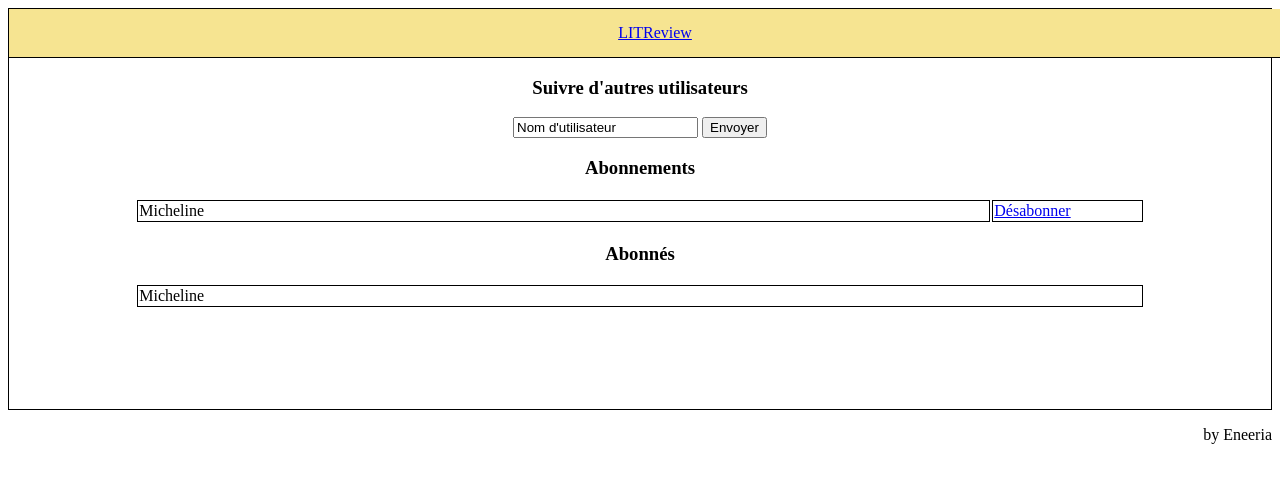
After one commit to mjeammet/DAPY-P9_LITReview, a Django app: page /subscriptions/ in a window 1280 px wide. The commit adds this page. Shown: the top 483 px of the page. Run offline with Django 3.2, Linux system fonts and the light colour scheme.

Commit message:
subscription page

```diff
--- a/LITReview/urls.py
+++ b/LITReview/urls.py
@@ -35,4 +35,6 @@ urlpatterns = [
         name='password_change_done'),
     path('home', reviews_webapp.views.home, name="home"),
     path('signup/', authentication.views.SignupPageView.as_view(), name='signup'),
+    # path('subscriptions/', reviews_webapp.views.SubscriptionPageView.as_view(), name='subscriptions'),
+    path('subscriptions/', reviews_webapp.views.subscr, name='subscriptions'),
 ]
--- a/authentication/templates/authentication/login.html
+++ b/authentication/templates/authentication/login.html
@@ -2,7 +2,7 @@
 
 {% extends 'base.html' %}
 {% block content %}
-<div class="container two-col-container">
+<div class="two-col-container">
     <div>
         <p>Inscrivez-vous maintenant</p>
         <button onclick="window.location.href={% url 'signup' %}">S'inscrire</button>
--- a/authentication/templates/authentication/signup.html
+++ b/authentication/templates/authentication/signup.html
@@ -2,7 +2,6 @@
 
 {% extends 'base.html' %}
 {% block content %}
-<div class="container">
 <h2>Inscrivez-vous</h2>
 {% if form.errors %}
     {{ form.errors }}
@@ -16,5 +15,4 @@
     <button onclick="window.location.href='/'">Retourner</button>
     <button type="submit">S'inscrire</button>
 </p>
-</div>
 {% endblock content %}
--- a/reviews_webapp/templates/reviews_webapp/home.html
+++ b/reviews_webapp/templates/reviews_webapp/home.html
@@ -1,6 +1,10 @@
 {% extends 'base.html' %}
 {% block content %}
-<div class="container">
+<div>
     Bonjour, {{ user }} !
+    <p>
+        <button>Demander une critique</button>
+        <button>Créer une critique</button>
+    </p>
 </div>
 {% endblock content %}
--- /dev/null
+++ b/reviews_webapp/templates/reviews_webapp/subscriptions.html
@@ -0,0 +1,30 @@
+{% extends 'base.html' %}
+{% block content %}
+<div style="width: 80%; margin:auto;">
+    <h3>Suivre d'autres utilisateurs</h3>
+    <p>
+        <input type="text"  value="Nom d'utilisateur"/>
+        <button type="submit">Envoyer</button>
+    </p>
+
+    <h3>Abonnements</h3>
+    <table style="width: 100%;">
+        {% for user in subscribed_to %}
+        <tr>
+            <td style="border: 1px solid black">{{ user }}</td>
+            <td style="width: 15%; border: 1px solid black"><a href="#">Désabonner</a></td>
+        </tr>
+        {% endfor %}
+    </table>
+    <h3>Abonnés</h3>
+    <table style="width: 100%;">
+        {% for user in subscribers %}
+        <tr>
+            <td style="border: 1px solid black">{{ user }}</td>
+        </tr>
+        {% endfor %}
+    </table>
+</div>
+
+
+{% endblock content %}
--- a/reviews_webapp/views.py
+++ b/reviews_webapp/views.py
@@ -1,7 +1,6 @@
 from django.shortcuts import render
 from django.contrib.auth.decorators import login_required
-
-# Create your views here.
+from django.views.generic import View
 
 @login_required
 def home(request):
@@ -9,3 +8,21 @@ def home(request):
         "user": request.user,
     }
     return render(request, 'reviews_webapp/home.html', context)
+
+@login_required
+class SubscriptionPageView(View):
+    template_name = "reviews_webapp/subscriptions.html"
+
+    def get(self, request):
+        return render(request, self.template_name, {})
+
+    def post(self, request):
+        pass
+
+def subscr(request):
+    template_name = "reviews_webapp/subscriptions.html"
+    context = {
+        "subscribed_to": ["Micheline"],
+        "subscribers": ["Micheline"],
+    }
+    return render(request, template_name, context)
--- a/static/css/style.css
+++ b/static/css/style.css
@@ -1,9 +1,8 @@
 .container{
-    width: 100%;
     height: 400px;
     text-align: center;
     border: 1px solid black;
-    border-width: 0px 1px 1px 1px;
+    padding: 0px;
 }
 
 .two-col-container {
@@ -17,8 +16,9 @@
 
 nav {
     width: 100%;
-    padding: 20px;
+    padding: 15px;
     display: inline-block;
     text-align: center;
-    border: 1px solid black;
+    border-bottom: 1px solid black;
+    background-color: #f6e491;
 }
--- a/templates/base.html
+++ b/templates/base.html
@@ -5,9 +5,10 @@
         <link rel="stylesheet" type="text/css" href="{% static 'css/style.css' %}">
     </head>
     <body>
-        {% include 'includes/navbar.html' %}
-        {% block content %}{% endblock content %}
-
+        <div class="container">
+            {% include 'includes/navbar.html' %}
+            {% block content %}{% endblock content %}
+        </div>
     </body>
     {% include 'includes/footer.html' %}
 </html>
--- a/templates/includes/navbar.html
+++ b/templates/includes/navbar.html
@@ -1,11 +1,11 @@
 <nav class="nav">
-    <div><a href="">LITReview</a></div>
-    <div style="position: absolute; right: 30px; top: 27px">
+    <div><a href="{% url 'home' %}">LITReview</a></div>
+    <div style="position: absolute; right: 30px; top: 24px">
         {% if user.is_authenticated %}
             <a href="#">Flux</a>
             <a href="#">Posts</a>
-            <a href="#">Abonnements</a>
-            <a " href="{% url 'logout' %}">Se déconnecter</a>
+            <a href="{% url 'subscriptions' %}">Abonnements</a>
+            <a href="{% url 'logout' %}">Se déconnecter</a>
             <!-- Souhaitez-vous <a href="{% url 'password_change' %}">changer votre mot de passe</a> ? -->
         {% endif %}
     </div>
```
Also changed, not shown: db.sqlite3. Lines whose indentation alone changed are shown as unchanged.
